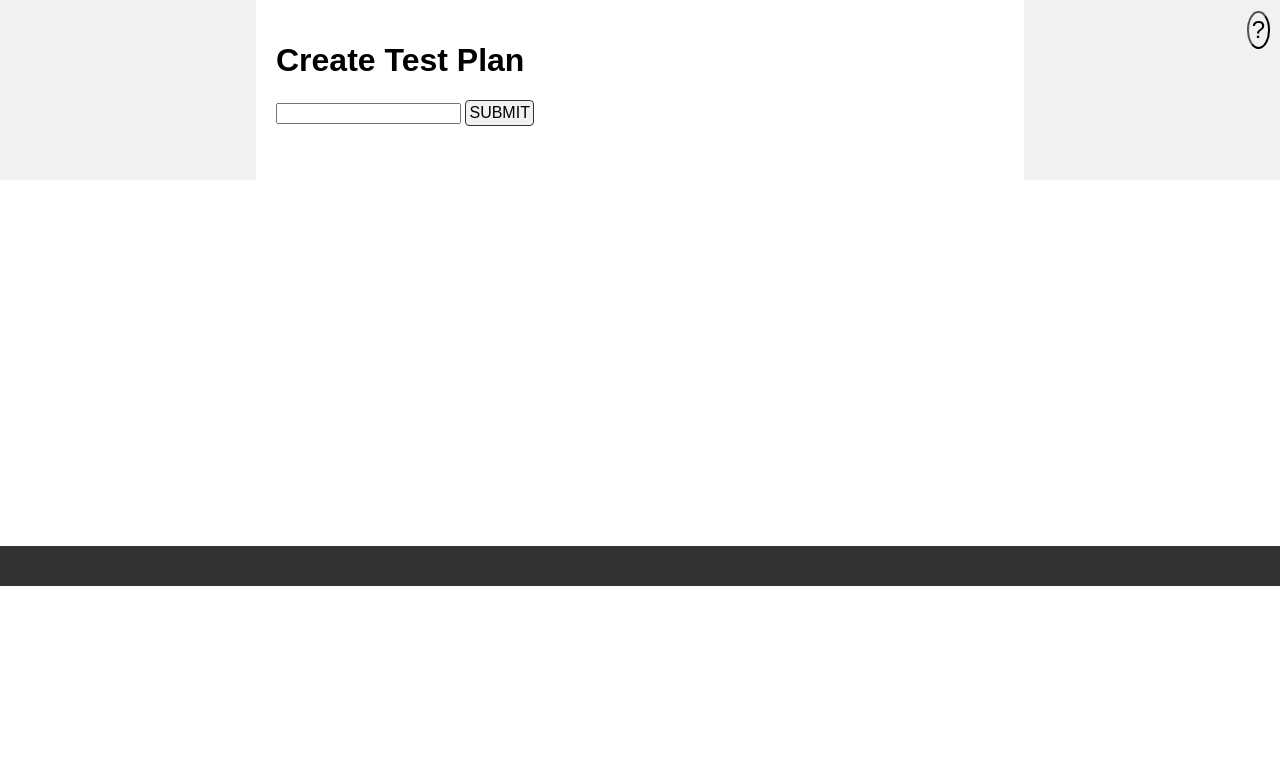
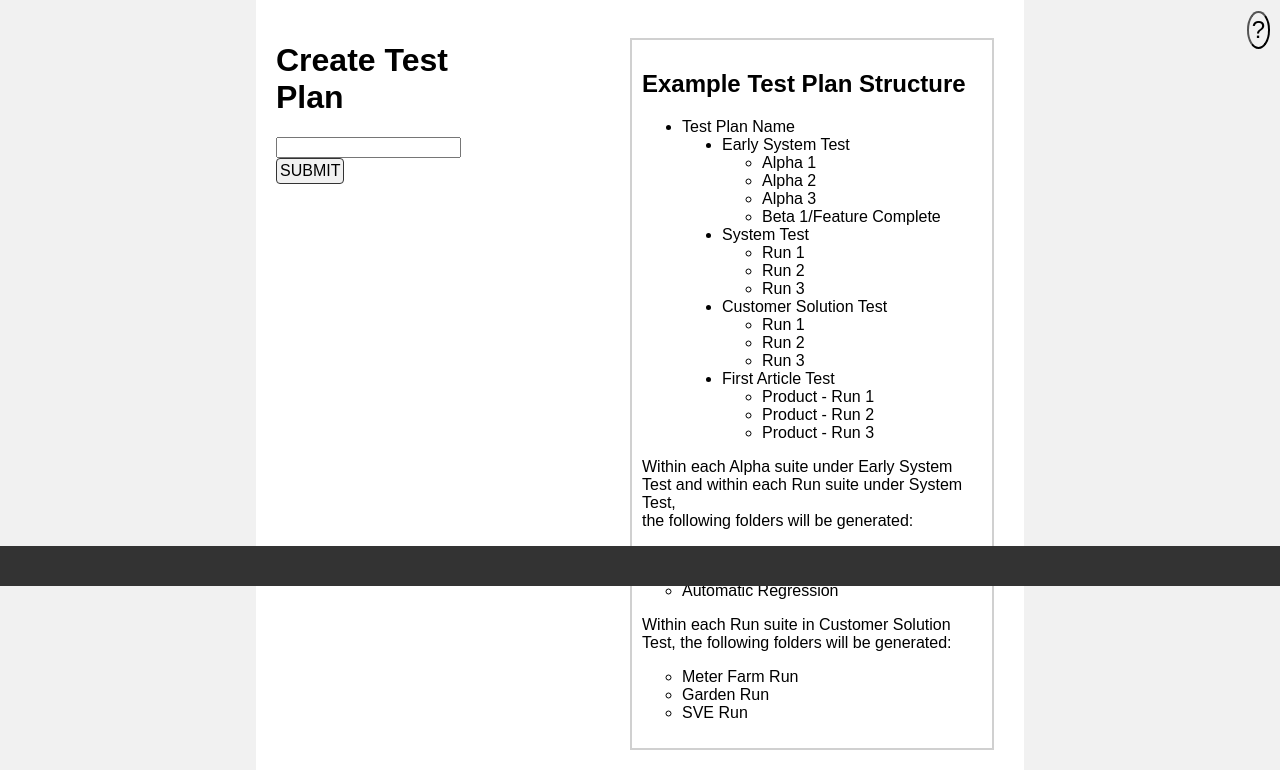
Before and after one commit to MarkMurphy94/Dashboard_generator, a Django app: page /test_plan in a window 1280 px wide. Shown: the part 214-984 px from the top of the page. Before the commit the page ends 800 px from the top, so only its background shows below. Run offline with Django 3.2, Linux system fonts and the light colour scheme; some libraries are stand-ins or nearby versions.

Commit message:
Fix merge conflicts

```diff
--- a/ads_site/ads_app/static/style.css
+++ b/ads_site/ads_app/static/style.css
@@ -39,6 +39,19 @@ body {
   top: 225px;
   right: 10px;
   border-radius: 50%;
+}
+
+.box {
+  border: 2px solid #d0d0d0;
+  float: right;
+  padding: 10px;
+  width: 50%;
+  margin-right: 10px;
+}
+
+.main-left {
+  float: left;
+  width: 30%;
 }
 
 /* Help button hover formatting */
@@ -194,6 +207,7 @@ body {
   margin: 10% auto;
   border: 1px solid #888;
   height: 40%;
+  overflow: auto;
   width: 40%;
   text-align: center;
 }
@@ -252,7 +266,7 @@ body {
 
 /* Formatting for error message */
 .validation-summary-errors {
-    color: #e80c4d;
+    color: #eb4034;
     font-weight: bold;
     font-size: 1.1em;
 }
@@ -294,8 +308,8 @@ body {
   border-top: 16px solid #FFC72C; /* ITRON yellow */
   border-radius: 50%;
   margin: 0 auto;
-  width: 100px;
-  height: 100px;
+  width: 4em;
+  height: 4em;
   animation: spin 2s linear infinite;
 }
 
--- a/ads_site/ads_app/templates/ads_app/test_plan.html
+++ b/ads_site/ads_app/templates/ads_app/test_plan.html
@@ -30,6 +30,7 @@
     </script>
 
 
+    <div class="main-left">
         <h1>Create Test Plan</h1>
         <form action="create_test" method="POST" id="create_test">
             {% csrf_token %}
@@ -41,10 +42,58 @@
             </datalist>
             <button type="submit" class="button">SUBMIT</button>
         </form>
+    </div>
+
     <br>
     <div id="loading" hidden>
         <h1>Please wait...</h1>
         <div class="loader"></div>
+    </div>
+    <div class="box">
+        <h2>Example Test Plan Structure</h2>
+        <ul type="disc">
+            <li>Test Plan Name</li>
+            <ul type="disc">
+                <li>Early System Test</li>
+                <ul type="circle">
+                    <li>Alpha 1</li>
+                    <li>Alpha 2</li>
+                    <li>Alpha 3</li>
+                    <li>Beta 1/Feature Complete</li>
+                </ul>
+                <li>System Test</li>
+                <ul type="circle">
+                    <li>Run 1</li>
+                    <li>Run 2</li>
+                    <li>Run 3</li>
+                </ul>
+                <li>Customer Solution Test</li>
+                <ul type="circle">
+                    <li>Run 1</li>
+                    <li>Run 2</li>
+                    <li>Run 3</li>
+                </ul>
+                <li>First Article Test</li>
+                <ul type="circle">
+                    <li>Product - Run 1</li>
+                    <li>Product - Run 2</li>
+                    <li>Product - Run 3</li>
+                </ul>
+            </ul>
+        </ul>
+        <p>Within each Alpha suite under Early System Test and within each Run suite under System Test, <br>
+            the following folders will be generated:</p>
+        <ul type="circle">
+            <li>New Features</li>
+            <li>Manual Regression</li>
+            <li>Automatic Regression</li>
+        </ul>
+        <p>Within each Run suite in Customer Solution Test, the following folders will be generated:</p>
+        <ul type="circle">
+            <li>Meter Farm Run</li>
+            <li>Garden Run</li>
+            <li>SVE Run</li>
+        </ul>
     </div>
 
     <div id="myModal" class="modal" style="display: none;">
```
Lines whose indentation alone changed are shown as unchanged.
